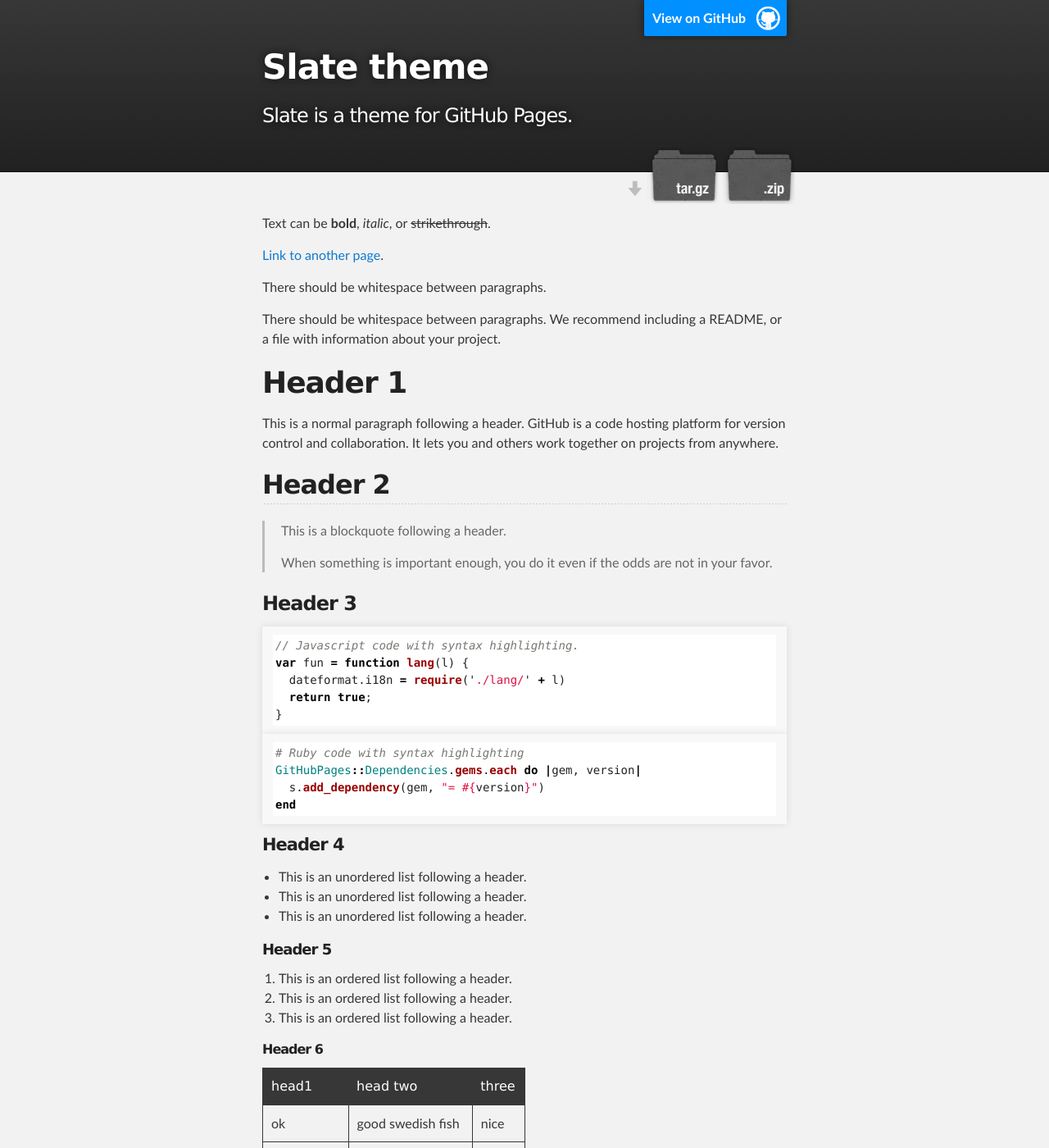
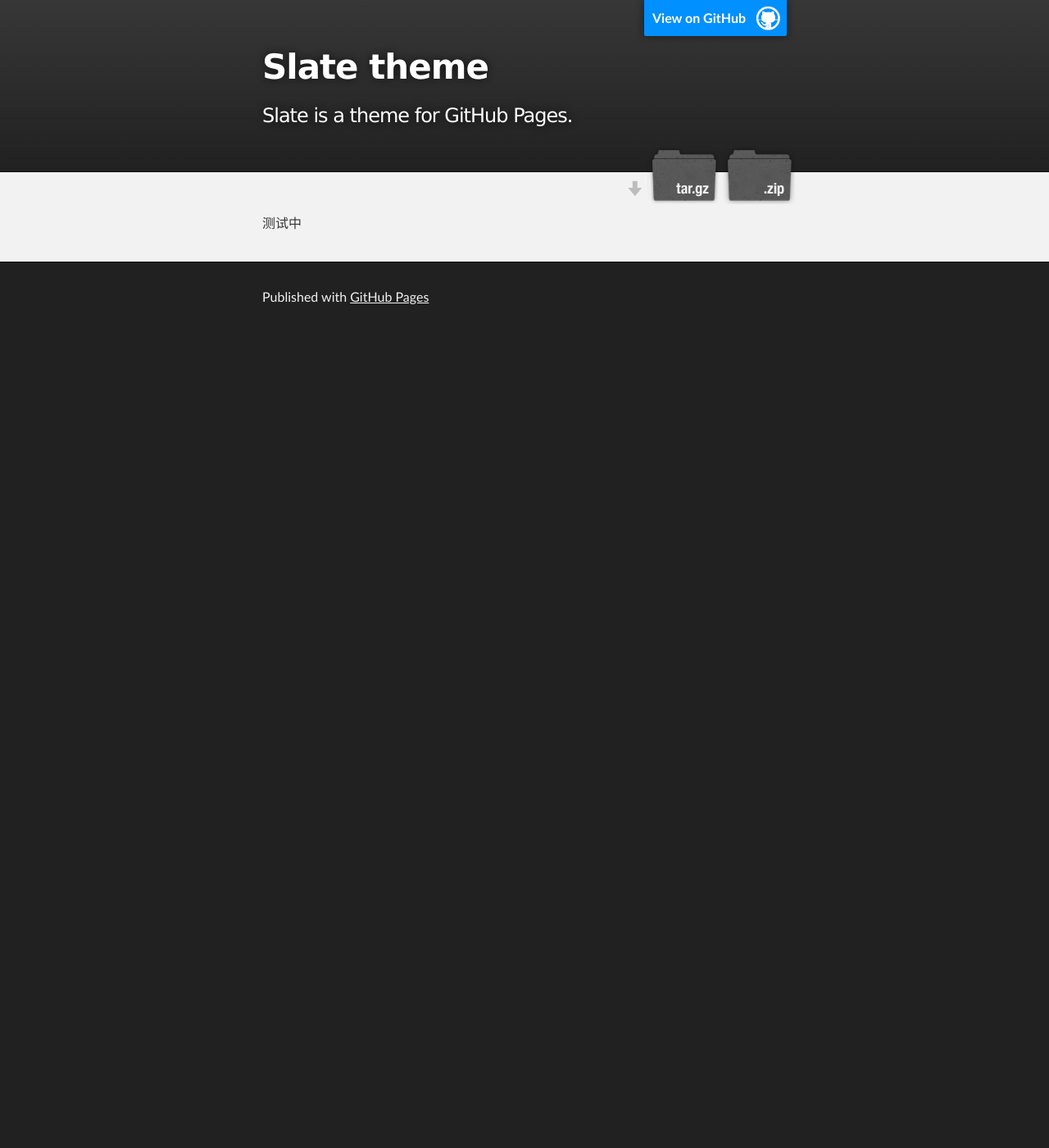
Before and after one commit to ChengJun90/chengjun90.github.io, a Jekyll site: the page built from index.md, in a window 1280 px wide and 1400 px high. Shown: the whole window at 82% size. Built offline with Jekyll 4.4.1, drawn with Linux system fonts in a browser that asks for light colours; some of the changed text lies outside the part shown.

Commit message:
Update index.md

````diff
--- a/index.md
+++ b/index.md
@@ -2,122 +2,4 @@
 layout: default
 ---
 
-Text can be **bold**, _italic_, or ~~strikethrough~~.
-
-[Link to another page](another-page).
-
-There should be whitespace between paragraphs.
-
-There should be whitespace between paragraphs. We recommend including a README, or a file with information about your project.
-
-# [](#header-1)Header 1
-
-This is a normal paragraph following a header. GitHub is a code hosting platform for version control and collaboration. It lets you and others work together on projects from anywhere.
-
-## [](#header-2)Header 2
-
-> This is a blockquote following a header.
->
-> When something is important enough, you do it even if the odds are not in your favor.
-
-### [](#header-3)Header 3
-
-```js
-// Javascript code with syntax highlighting.
-var fun = function lang(l) {
-  dateformat.i18n = require('./lang/' + l)
-  return true;
-}
-```
-
-```ruby
-# Ruby code with syntax highlighting
-GitHubPages::Dependencies.gems.each do |gem, version|
-  s.add_dependency(gem, "= #{version}")
-end
-```
-
-#### [](#header-4)Header 4
-
-*   This is an unordered list following a header.
-*   This is an unordered list following a header.
-*   This is an unordered list following a header.
-
-##### [](#header-5)Header 5
-
-1.  This is an ordered list following a header.
-2.  This is an ordered list following a header.
-3.  This is an ordered list following a header.
-
-###### [](#header-6)Header 6
-
-| head1        | head two          | three |
-|:-------------|:------------------|:------|
-| ok           | good swedish fish | nice  |
-| out of stock | good and plenty   | nice  |
-| ok           | good `oreos`      | hmm   |
-| ok           | good `zoute` drop | yumm  |
-
-### There's a horizontal rule below this.
-
-* * *
-
-### Here is an unordered list:
-
-*   Item foo
-*   Item bar
-*   Item baz
-*   Item zip
-
-### And an ordered list:
-
-1.  Item one
-1.  Item two
-1.  Item three
-1.  Item four
-
-### And a nested list:
-
-- level 1 item
-  - level 2 item
-  - level 2 item
-    - level 3 item
-    - level 3 item
-- level 1 item
-  - level 2 item
-  - level 2 item
-  - level 2 item
-- level 1 item
-  - level 2 item
-  - level 2 item
-- level 1 item
-
-### Small image
-
-![](https://assets-cdn.github.com/images/icons/emoji/octocat.png)
-
-### Large image
-
-![](https://guides.github.com/activities/hello-world/branching.png)
-
-
-### Definition lists can be used with HTML syntax.
-
-<dl>
-<dt>Name</dt>
-<dd>Godzilla</dd>
-<dt>Born</dt>
-<dd>1952</dd>
-<dt>Birthplace</dt>
-<dd>Japan</dd>
-<dt>Color</dt>
-<dd>Green</dd>
-</dl>
-
-```
-Long, single-line code blocks should not wrap. They should horizontally scroll if they are too long. This line should be long enough to demonstrate this.
-```
-
-```
-The final element.
-```
+测试中
````
